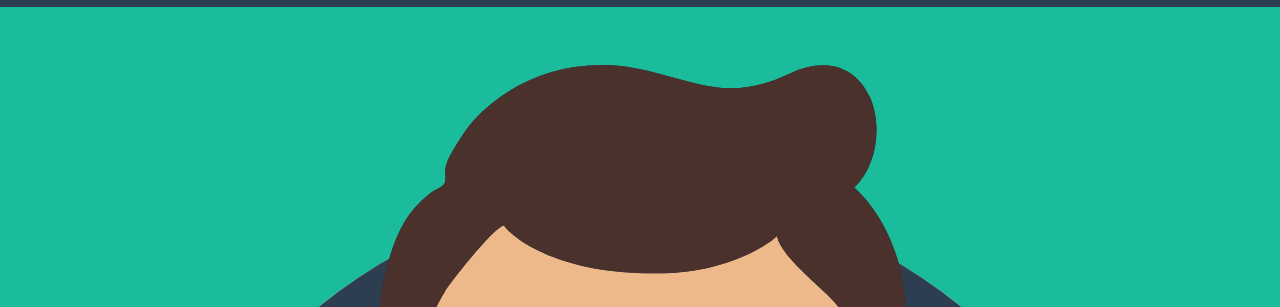
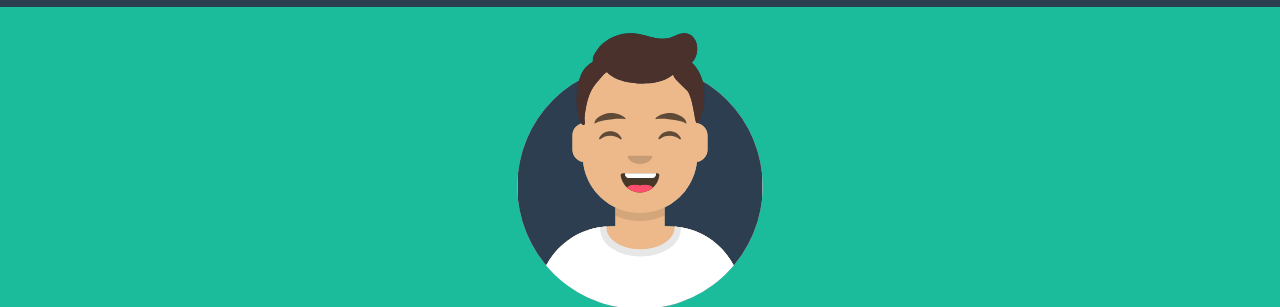
Before and after one commit to AlessioConsolo/html-css-bootstrap-freelancer, a plain HTML site: page index.html in a window 1280 px wide. Shown: the part 65-372 px from the top of the page. Drawn offline with nearby package versions, Linux system fonts and the light colour scheme.

Commit message:
[UPD] Adjusted bootstrap img

```diff
--- a/css/style.css
+++ b/css/style.css
@@ -24,6 +24,10 @@
 }
 
 /*********** LAYOUT CLASSES ***********/
+
+.avatar-img img {
+  width: 270px;
+}
 
 .body {
   font-family: Arial, Helvetica, sans-serif;
```
